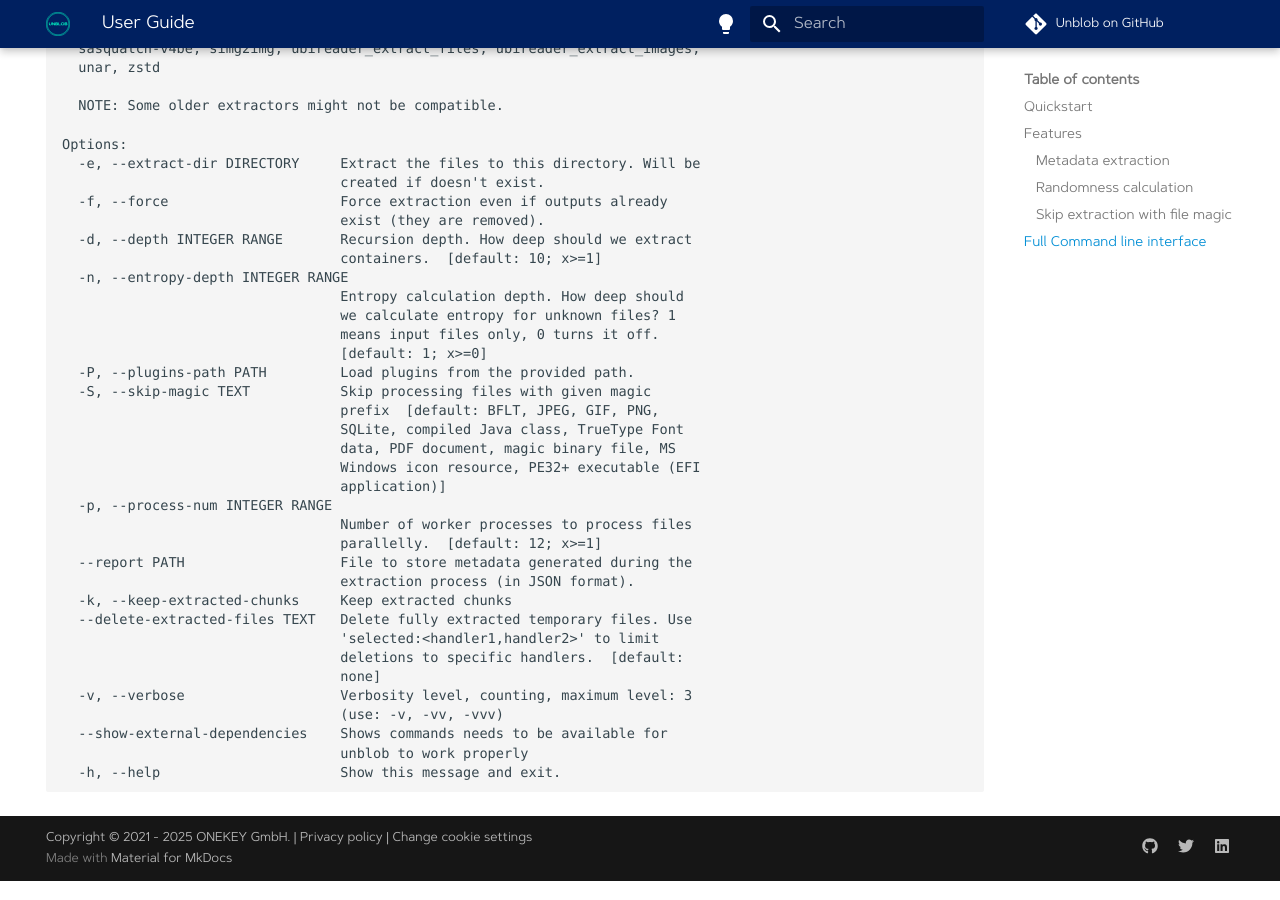
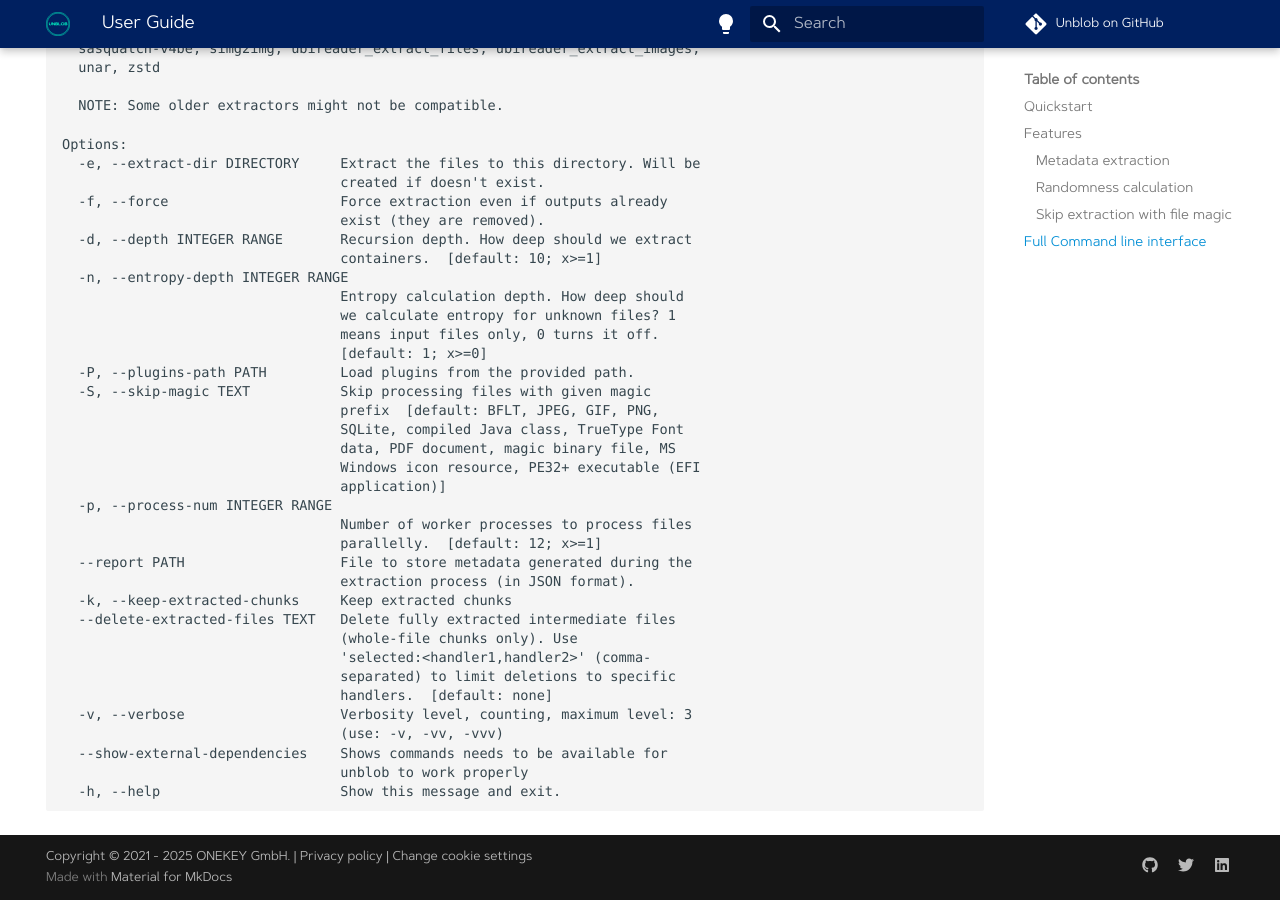
Before and after one commit to onekey-sec/unblob, an MkDocs documentation site: the page built from docs/guide.md, in a window 1280 px wide and 900 px high, scrolled down 4081 px. Built offline with MkDocs 1.6.1 and Material for MkDocs 9.7.7, drawn with Linux system fonts in a browser that asks for light colours; comment, search, counter and statistics services are not loaded.

Commit message:
fixup! feat: add temporary file cleanup options

```diff
--- a/docs/guide.md
+++ b/docs/guide.md
@@ -244,10 +244,11 @@
   --report PATH                   File to store metadata generated during the
                                   extraction process (in JSON format).
   -k, --keep-extracted-chunks     Keep extracted chunks
-  --delete-extracted-files TEXT   Delete fully extracted temporary files. Use
-                                  'selected:<handler1,handler2>' to limit
-                                  deletions to specific handlers.  [default:
-                                  none]
+  --delete-extracted-files TEXT   Delete fully extracted intermediate files
+                                  (whole-file chunks only). Use
+                                  'selected:<handler1,handler2>' (comma-
+                                  separated) to limit deletions to specific
+                                  handlers.  [default: none]
   -v, --verbose                   Verbosity level, counting, maximum level: 3
                                   (use: -v, -vv, -vvv)
   --show-external-dependencies    Shows commands needs to be available for
```
Also changed, not shown: 1 other file.
